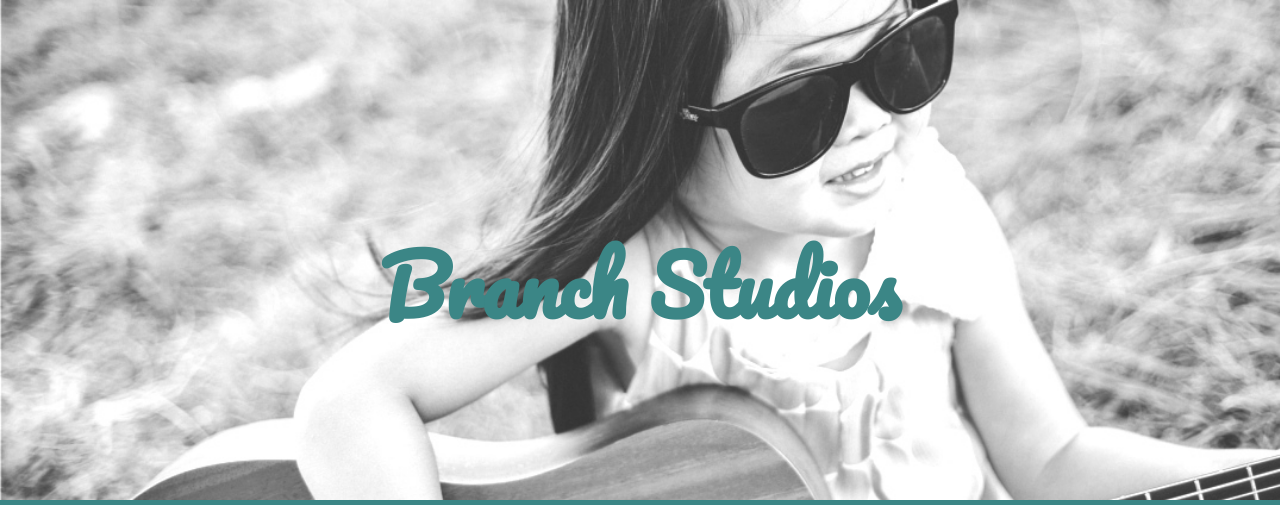
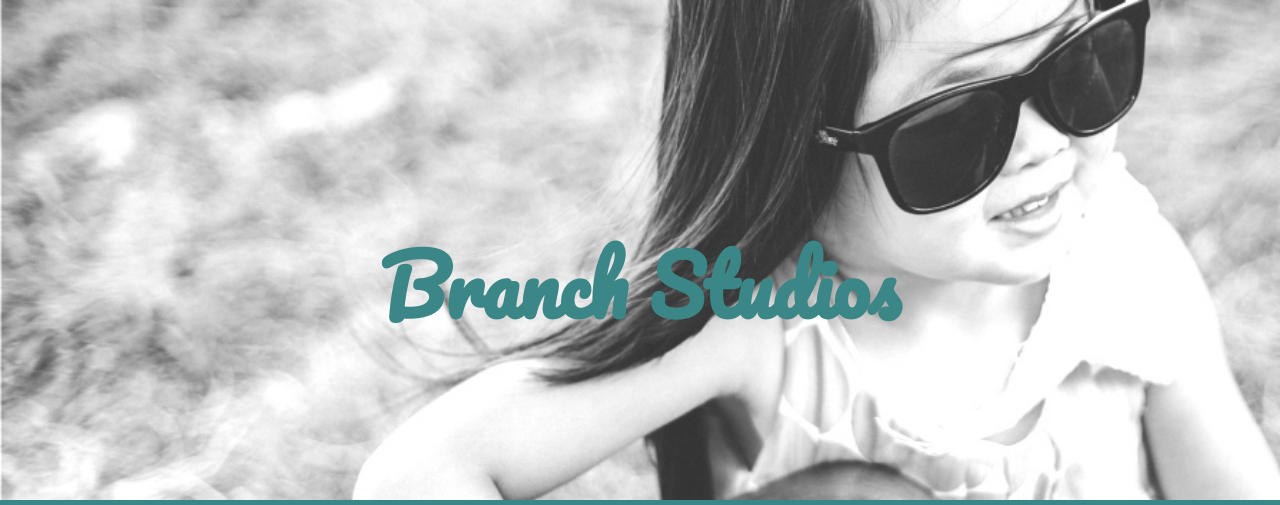
Before and after one commit to summermichiko/Small-Business-Landing-Page, a plain HTML site: page index.html in a window 1280 px wide. Shown: the top 505 px of the page. Drawn offline with nearby package versions, Linux system fonts and the light colour scheme; a web font is replaced by a local one.

Commit message:
top pic size change

```diff
--- a/main.css
+++ b/main.css
@@ -54,7 +54,7 @@ table {
 	background-image: url("Images/trial.jpg");
 	display: block;
 	background-repeat: no-repeat;
-	background-size: 1500px;
+	background-size: 1800px;
 }
 
 .top h1 {
```
